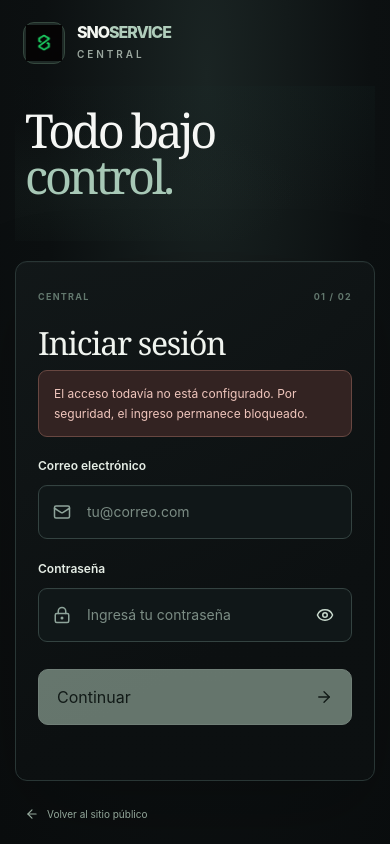
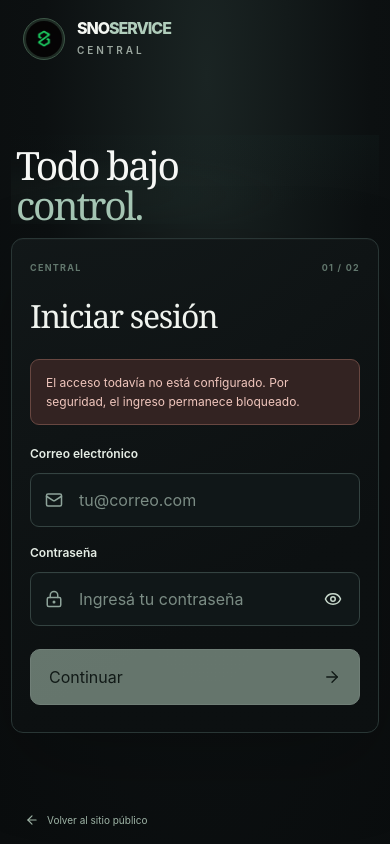
Before and after one commit to CamiloSoca/snoservice-web, a Next.js app: page /admin/login in a window 390 px wide. Built offline with nearby package versions, Linux system fonts and the light colour scheme.

Commit message:
style(auth): circular logo, simplified card, mobile focus without automatic Safari zoom

```diff
--- a/app/admin/styles.css
+++ b/app/admin/styles.css
@@ -255,3 +255,53 @@
   .sno-access-loading{animation:none}
   .sno-access-submit{transition:none}
 }
+
+
+/* Central access: reduced copy, round logo and stable mobile input sizing. */
+.sno-access{max-width:100%;overflow-x:clip;overscroll-behavior-x:none}
+.sno-access-stage{min-width:0;max-width:100%;overflow-x:clip}
+.sno-access-rail-brand{
+  background:#1d2923;border:1px solid #314a3b;border-radius:50%;overflow:hidden;
+}
+.sno-access-rail-brand img,.sno-access-brand-icon img{border-radius:50%;object-fit:contain}
+.sno-access-brand-icon{
+  border-radius:50%;overflow:hidden;background:#1e2a23;
+  border:1px solid #3d5747;flex:0 0 42px;
+}
+.sno-access-editorial-copy h2{margin-top:0}
+.sno-access-card{
+  align-self:center;justify-content:center;width:100%;min-height:430px;
+  padding-top:clamp(29px,3.6vw,58px);padding-bottom:clamp(29px,3.6vw,58px);
+}
+.sno-access-card-top{margin-bottom:35px}
+.sno-access-heading h1{margin-bottom:28px}
+.sno-access-form{gap:22px}
+.sno-access-editorial{justify-content:center}
+.sno-access-composition{min-height:580px}
+.sno-access a,.sno-access button,.sno-access input{touch-action:manipulation}
+.sno-access .sno-form .sno-mfa-submit{min-height:54px}
+@media(max-width:920px){
+  .sno-access-composition{min-height:0}
+  .sno-access-editorial{justify-content:flex-start}
+  .sno-access-editorial-copy h2{margin:0}
+  .sno-access-card{min-height:0}
+}
+@media(max-width:600px){
+  .sno-access{min-height:100svh;max-width:100vw}
+  .sno-access-stage{min-height:100svh}
+  .sno-access-topbar{height:70px;flex-basis:70px;padding-top:18px}
+  .sno-access-composition{width:100%;gap:14px;align-content:center;padding:6px 16px 26px}
+  .sno-access-editorial{padding:10px 5px 0}
+  .sno-access-editorial h2{font-size:clamp(38px,10vw,50px);line-height:1.02;letter-spacing:-.055em}
+  .sno-access-card{padding:26px 22px 30px}
+  .sno-access-card-top{margin-bottom:23px}
+  .sno-access-heading h1{margin-bottom:25px}
+  .sno-access-form{gap:17px}
+  /* Safari enlarges the entire page on focus when a form input is smaller than 16px. */
+  .sno-access input:not([type="hidden"]){font-size:16px!important}
+  .sno-access-footer{padding-bottom:max(16px,env(safe-area-inset-bottom))}
+}
+@media(max-width:390px){
+  .sno-access-composition{padding:4px 11px 18px}
+  .sno-access-card{padding:22px 18px 27px}
+}
```
